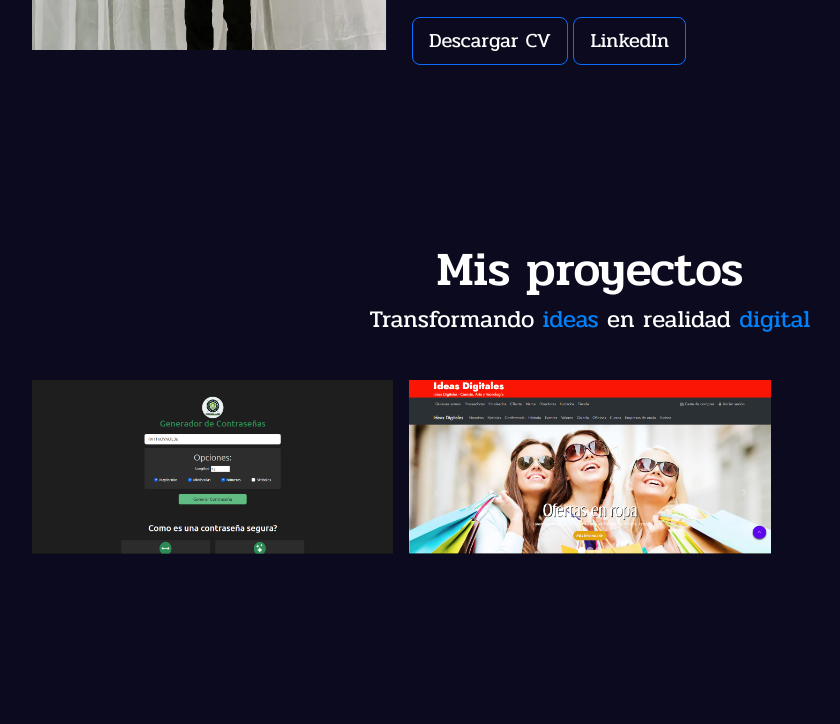
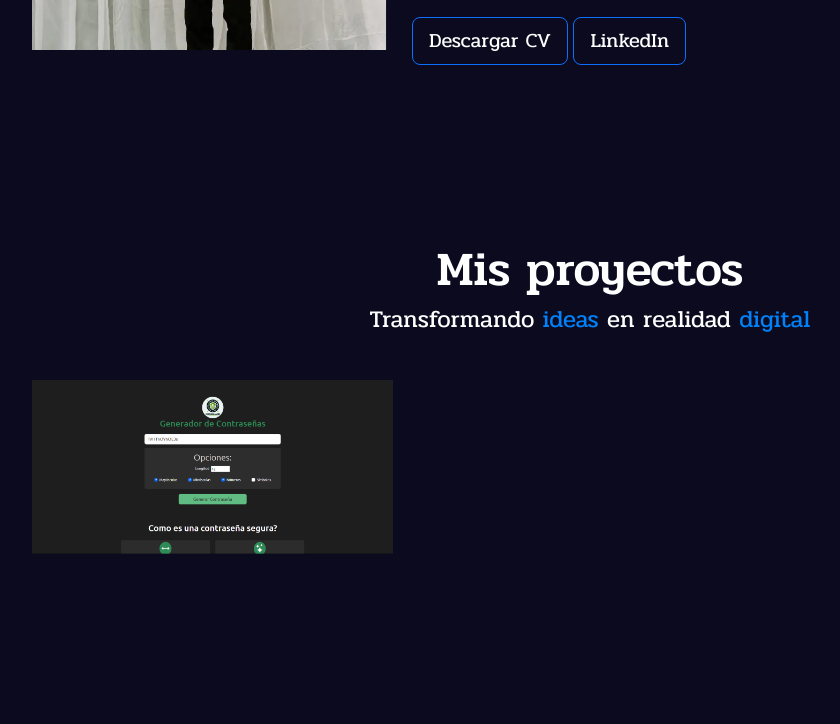
Before and after one commit to DanielCC-dev/Portafolio, a plain HTML site: page index.html in a window 1280 px wide. Shown: the part 529-1253 px from the top of the page, without its empty margins (50-890 px from the left). Drawn offline with nearby package versions, Linux system fonts and the light colour scheme.

Commit message:
Quite ideas

```diff
--- a/index.html
+++ b/index.html
@@ -96,7 +96,7 @@
                         </div>
                     </div>
                 </div>
-                <div class="col-lg-4 col-md-6">
+                <!-- <div class="col-lg-4 col-md-6">
                     <div class="cardhab">
                         <img src="img/ideas-digitales.png" class="img-fluid">
                         <div class="card__content">
@@ -110,7 +110,7 @@
 
                         </div>
                     </div>
-                </div>
+                </div> -->
                 <!-- <div class="col-lg-4 col-md-6">
                     <div class="cardhab">
                         <img src="img/pichanga.png" class="img-fluid">
```
